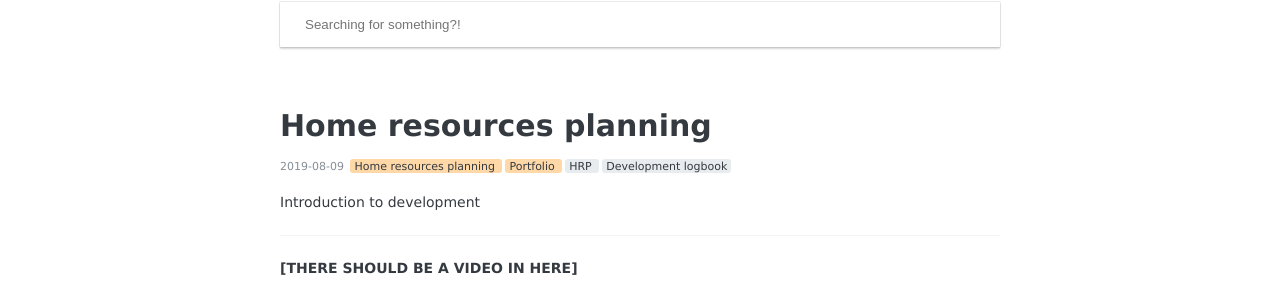
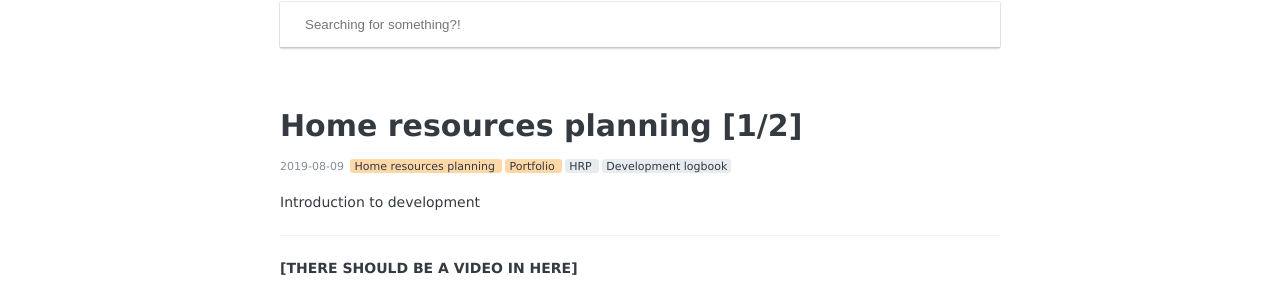
Before and after one commit to eduardomessias/eduardomessias.github.io, a Jekyll site: the page built from _posts/2019-08-09-hrp-intro.md, in a window 1280 px wide. Shown: the part 164-461 px from the top of the page. Built offline with Jekyll 4.4.1, drawn with Linux system fonts in a browser that asks for light colours.

Commit message:
Update 2019-08-09-hrp-intro.md

```diff
--- a/_posts/2019-08-09-hrp-intro.md
+++ b/_posts/2019-08-09-hrp-intro.md
@@ -1,6 +1,6 @@
 ---
 layout: post
-title: Home resources planning #01
+title: Home resources planning [1/2]
 tags:
   - HRP
   - Development logbook
```
